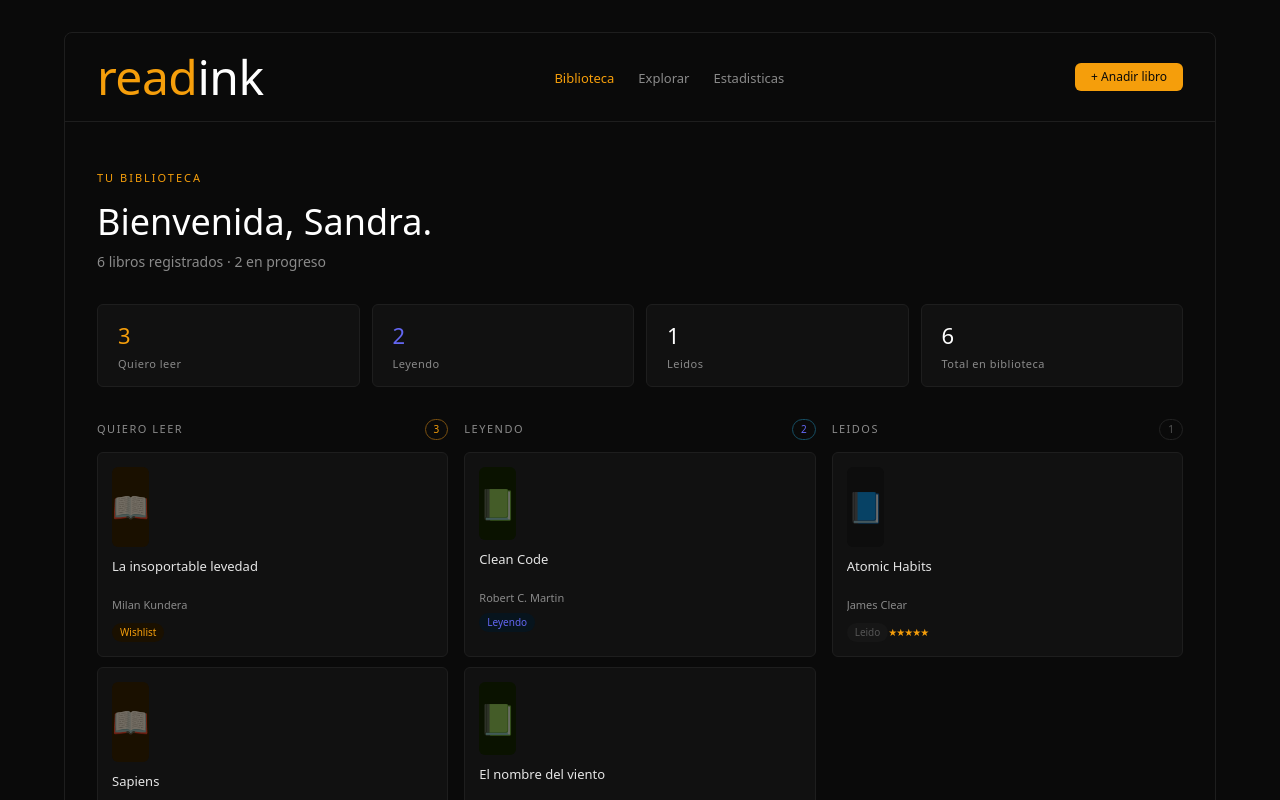
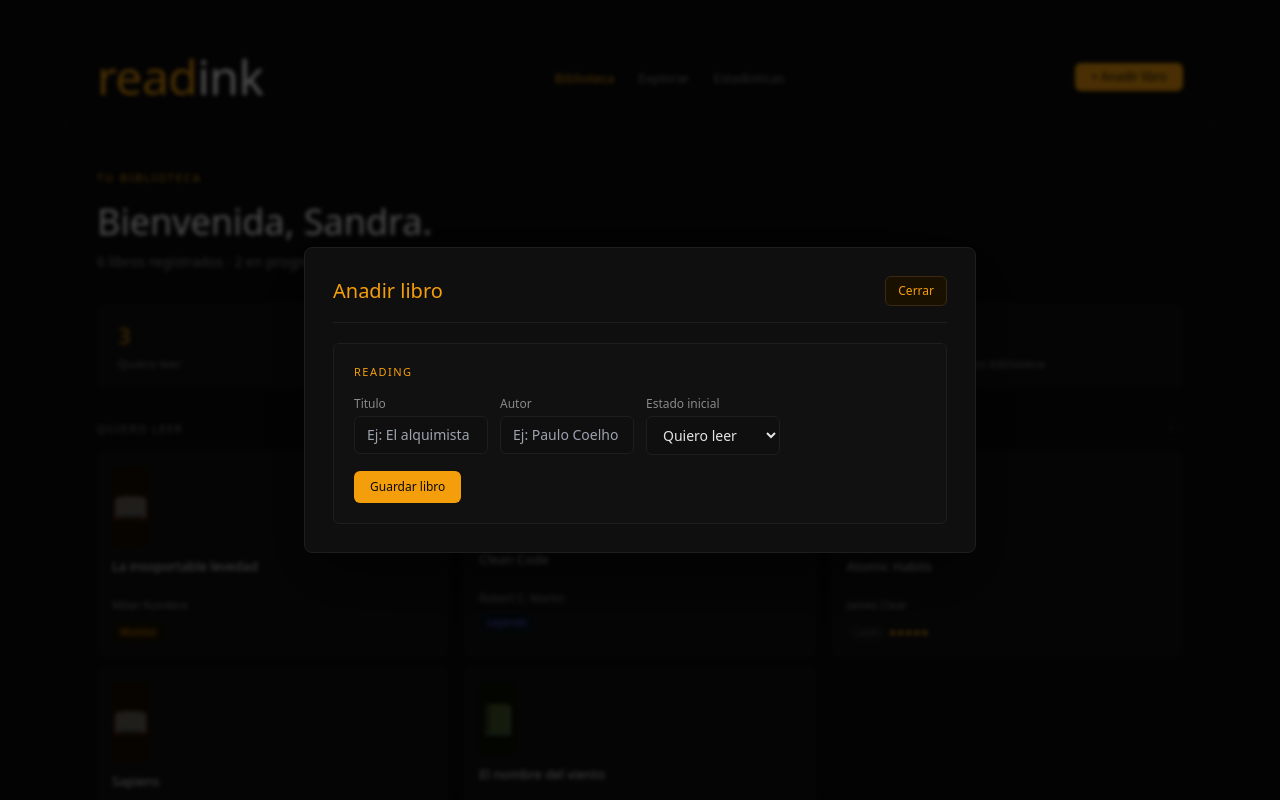
Before and after one commit to sandramaeso89/readink, a React (Vite) app: page / in a window 1280 px wide. Both pictures are taken after a click on the button "+ Anadir libro". Shown: the top 800 px of the page. Built offline with nearby package versions, Linux system fonts and the light colour scheme.

Commit message:
tarea 5, fase 10 finalizada

```diff
--- /dev/null
+++ b/src/components/books/AddBookForm.tsx
@@ -0,0 +1,152 @@
+import { useState, type FormEventHandler } from 'react'
+import { useLibraryContext, type LibraryCard } from '../../context/LibraryContext'
+
+type FormStatus = 'idle' | 'success' | 'error'
+
+interface AddBookFormProps {
+  // Callback opcional para cerrar modal tras guardar correctamente.
+  onSuccess?: () => void
+}
+
+// Formulario controlado para anadir libros manualmente.
+export function AddBookForm({ onSuccess }: Readonly<AddBookFormProps>) {
+  const { addBook } = useLibraryContext()
+
+  // Estado controlado de cada input del formulario.
+  const [title, setTitle] = useState('')
+  const [author, setAuthor] = useState('')
+  const [status, setStatus] = useState<LibraryCard['status']>('wishlist')
+  const [stars, setStars] = useState(5)
+
+  // Estado para feedback visual (error o confirmacion).
+  const [formStatus, setFormStatus] = useState<FormStatus>('idle')
+  const [message, setMessage] = useState('')
+
+  const handleSubmit: FormEventHandler<HTMLFormElement> = (event) => {
+    event.preventDefault()
+
+    const cleanTitle = title.trim()
+    const cleanAuthor = author.trim()
+
+    // Validacion basica: titulo y autor son obligatorios.
+    if (!cleanTitle || !cleanAuthor) {
+      setFormStatus('error')
+      setMessage('Completa titulo y autor antes de guardar.')
+      return
+    }
+
+    addBook({
+      title: cleanTitle,
+      author: cleanAuthor,
+      status,
+      // Solo enviamos estrellas cuando el estado es "leido".
+      stars: status === 'read' ? stars : undefined,
+    })
+
+    // Limpiamos inputs para permitir alta rapida de otro libro.
+    setTitle('')
+    setAuthor('')
+    setStatus('wishlist')
+    setStars(5)
+    setFormStatus('success')
+    setMessage('Libro anadido correctamente.')
+
+    // Si el formulario vive en modal, avisamos para cerrarlo.
+    onSuccess?.()
+  }
+
+  return (
+    <form
+      onSubmit={handleSubmit}
+      className="rounded-md border border-[var(--ri-border)] bg-[var(--ri-surface)] p-4 md:p-5"
+    >
+      <p className="mb-4 text-[11px] uppercase tracking-[1.5px] text-[var(--ri-accent)]">Reading</p>
+
+
+      <div className="grid grid-cols-1 gap-3 md:grid-cols-4">
+        <div>
+          <label htmlFor="book-title" className="mb-1 block text-xs text-[var(--ri-text-muted)]">
+            Titulo
+          </label>
+          <input
+            id="book-title"
+            type="text"
+            value={title}
+            onChange={(event) => setTitle(event.target.value)}
+            placeholder="Ej: El alquimista"
+            className="w-full rounded-md border border-[var(--ri-border)] bg-[#0f0f0f] px-3 py-2 text-sm text-[var(--ri-text-secondary)] outline-none transition-colors focus:border-[var(--ri-accent)]"
+          />
+        </div>
+
+        <div>
+          <label htmlFor="book-author" className="mb-1 block text-xs text-[var(--ri-text-muted)]">
+            Autor
+          </label>
+          <input
+            id="book-author"
+            type="text"
+            value={author}
+            onChange={(event) => setAuthor(event.target.value)}
+            placeholder="Ej: Paulo Coelho"
+            className="w-full rounded-md border border-[var(--ri-border)] bg-[#0f0f0f] px-3 py-2 text-sm text-[var(--ri-text-secondary)] outline-none transition-colors focus:border-[var(--ri-accent)]"
+          />
+        </div>
+
+        <div>
+          <label htmlFor="book-status" className="mb-1 block text-xs text-[var(--ri-text-muted)]">
+            Estado inicial
+          </label>
+          <select
+            id="book-status"
+            value={status}
+            onChange={(event) => setStatus(event.target.value as LibraryCard['status'])}
+            className="w-full rounded-md border border-[var(--ri-border)] bg-[#0f0f0f] px-3 py-2 text-sm text-[var(--ri-text-secondary)] outline-none transition-colors focus:border-[var(--ri-accent)]"
+          >
+            <option value="wishlist">Quiero leer</option>
+            <option value="reading">Leyendo</option>
+            <option value="read">Leido</option>
+          </select>
+        </div>
+
+        {status === 'read' ? (
+          <div>
+            <label htmlFor="book-stars" className="mb-1 block text-xs text-[var(--ri-text-muted)]">
+              Estrellas
+            </label>
+            <select
+              id="book-stars"
+              value={stars}
+              onChange={(event) => setStars(Number(event.target.value))}
+              className="w-full rounded-md border border-[var(--ri-border)] bg-[#0f0f0f] px-3 py-2 text-sm text-[var(--ri-text-secondary)] outline-none transition-colors focus:border-[var(--ri-accent)]"
+            >
+              <option value={1}>1 estrella</option>
+              <option value={2}>2 estrellas</option>
+              <option value={3}>3 estrellas</option>
+              <option value={4}>4 estrellas</option>
+              <option value={5}>5 estrellas</option>
+            </select>
+          </div>
+        ) : null}
+      </div>
+
+      <div className="mt-4 flex flex-col gap-2 md:flex-row md:items-center md:justify-between">
+        <button
+          type="submit"
+          className="rounded-md bg-[var(--ri-accent)] px-4 py-2 text-xs font-medium text-[var(--ri-bg)]"
+        >
+          Guardar libro
+        </button>
+
+        {formStatus === 'idle' ? null : (
+          <output
+            className={`text-xs ${
+              formStatus === 'error' ? 'text-[#ff7676]' : 'text-[var(--ri-reading)]'
+            }`}
+          >
+            {message}
+          </output>
+        )}
+      </div>
+    </form>
+  )
+}
--- a/src/context/LibraryContext.tsx
+++ b/src/context/LibraryContext.tsx
@@ -85,6 +85,12 @@ interface LibraryContextValue {
   handleViewChange: (view: LibraryView) => void
   handleSelectBook: (bookId: string) => void
   handleCloseModal: () => void
+  addBook: (input: {
+    title: string
+    author: string
+    status: LibraryCard['status']
+    stars?: number
+  }) => void
 }
 
 const LibraryContext = createContext<LibraryContextValue | null>(null)
@@ -95,7 +101,7 @@ interface LibraryProviderProps {
 
 export function LibraryProvider({ children }: Readonly<LibraryProviderProps>) {
   // Estado global de libros compartido por toda la app.
-  const [books] = useLocalStorage<LibraryCard[]>('readink.library.v1', INITIAL_BOOKS)
+  const [books, setBooks] = useLocalStorage<LibraryCard[]>('readink.library.v1', INITIAL_BOOKS)
   // Vista activa compartida para filtrar columnas.
   const [activeView, setActiveView] = useState<LibraryView>('all')
   // Libro seleccionado para resaltar la tarjeta.
@@ -156,6 +162,31 @@ export function LibraryProvider({ children }: Readonly<LibraryProviderProps>) {
     setOpenedBookId(null)
   }, [])
 
+  // Crea un nuevo libro en la biblioteca global.
+  const addBook = useCallback(
+    (input: { title: string; author: string; status: LibraryCard['status']; stars?: number }) => {
+      // Icono simple segun el estado para mantener estilo visual.
+      const iconByStatus: Record<LibraryCard['status'], string> = {
+        wishlist: '📖',
+        reading: '📗',
+        read: '📘',
+      }
+
+      const newBook: LibraryCard = {
+        id: `book-${Date.now()}`,
+        title: input.title,
+        author: input.author,
+        status: input.status,
+        icon: iconByStatus[input.status],
+        // Solo guardamos estrellas si viene valor y el estado es "read".
+        stars: input.status === 'read' ? input.stars : undefined,
+      }
+
+      setBooks((prevBooks) => [newBook, ...prevBooks])
+    },
+    [setBooks],
+  )
+
   // Resolvemos el libro abierto actual para el modal.
   const openedBook = useMemo(
     () => books.find((book) => book.id === openedBookId) ?? null,
@@ -175,6 +206,7 @@ export function LibraryProvider({ children }: Readonly<LibraryProviderProps>) {
       handleViewChange,
       handleSelectBook,
       handleCloseModal,
+      addBook,
     }),
     [
       books,
@@ -188,6 +220,7 @@ export function LibraryProvider({ children }: Readonly<LibraryProviderProps>) {
       handleViewChange,
       handleSelectBook,
       handleCloseModal,
+      addBook,
     ],
   )
 
--- a/src/layouts/MainLayout.tsx
+++ b/src/layouts/MainLayout.tsx
@@ -1,4 +1,7 @@
+import { useState } from 'react'
 import { NavLink, Outlet } from 'react-router-dom'
+import { AddBookForm } from '../components/books/AddBookForm'
+import { Modal } from '../components/ui/Modal'
 
 // Lista de enlaces del navbar.
 // Los tenemos en un array para no repetir JSX y poder añadir rutas facil.
@@ -20,6 +23,11 @@ function navLinkClasses({ isActive }: { isActive: boolean }) {
 // Layout principal: navbar arriba + <Outlet/> donde se pinta la pagina activa.
 // Esto evita duplicar el navbar en cada pagina.
 export function MainLayout() {
+  // Usamos año automático para no tener que editar el footer cada año.
+  const currentYear = new Date().getFullYear()
+  // Controla si el modal para anadir libro esta abierto.
+  const [isAddBookModalOpen, setIsAddBookModalOpen] = useState(false)
+
   return (
     <main className="min-h-screen bg-[#0a0a0a] px-4 py-8 font-sans text-white md:px-8">
       <div className="mx-auto w-full max-w-6xl overflow-hidden rounded-lg border border-[var(--ri-border)] bg-[var(--ri-bg)]">
@@ -40,6 +48,7 @@ export function MainLayout() {
 
           <button
             type="button"
+            onClick={() => setIsAddBookModalOpen(true)}
             className="rounded-md bg-[var(--ri-accent)] px-4 py-1.5 text-xs font-medium text-[var(--ri-bg)]"
           >
             + Anadir libro
@@ -48,6 +57,41 @@ export function MainLayout() {
 
         {/* Aqui se pinta la pagina activa segun la URL. */}
         <Outlet />
+
+        <Modal
+          isOpen={isAddBookModalOpen}
+          title="Anadir libro"
+          onClose={() => setIsAddBookModalOpen(false)}
+        >
+          <AddBookForm onSuccess={() => setIsAddBookModalOpen(false)} />
+        </Modal>
+
+        {/* Footer global simple para firmar la web en todas las paginas. */}
+        <footer className="border-t border-[var(--ri-border)] px-8 py-4 text-center text-xs text-[var(--ri-text-muted)]">
+          {/* Linea principal del footer con formato estandar profesional. */}
+          <p className="mb-1">
+            © {currentYear} Readink. Todos los derechos reservados. Sitio Web desarrollado por Sandra Maeso.
+          </p>
+          <p>
+            <a
+              href="https://github.com/sandramaeso89"
+              target="_blank"
+              rel="noreferrer"
+              className="transition-colors hover:text-[var(--ri-text-primary)]"
+            >
+              GitHub
+            </a>{' '}
+            ·{' '}
+            <a
+              href="https://www.linkedin.com/in/sandra-maeso"
+              target="_blank"
+              rel="noreferrer"
+              className="transition-colors hover:text-[var(--ri-text-primary)]"
+            >
+              LinkedIn
+            </a>
+          </p>
+        </footer>
       </div>
     </main>
   )
```
Also changed, not shown: 3 other files (tests, documents, lock files or other folders).
